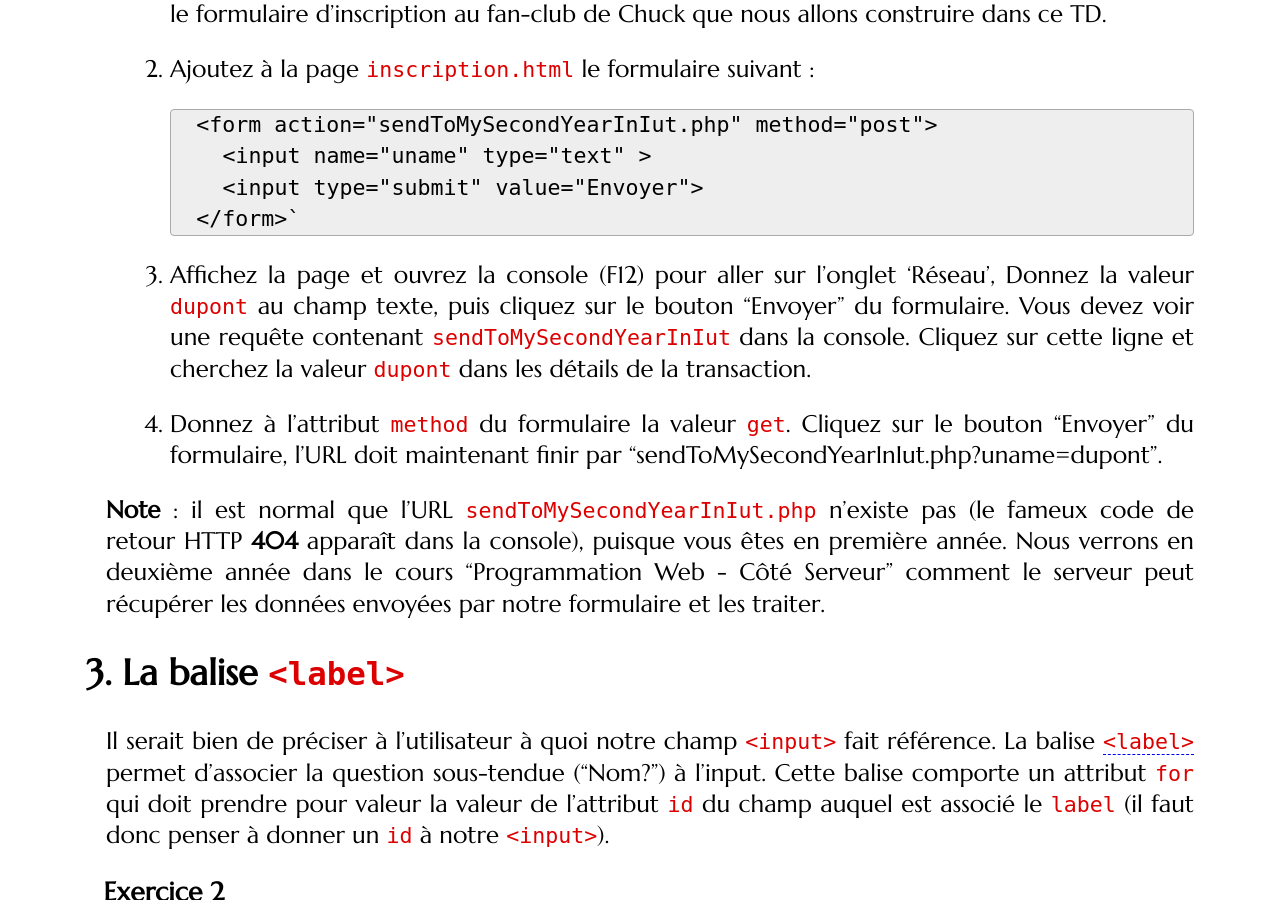
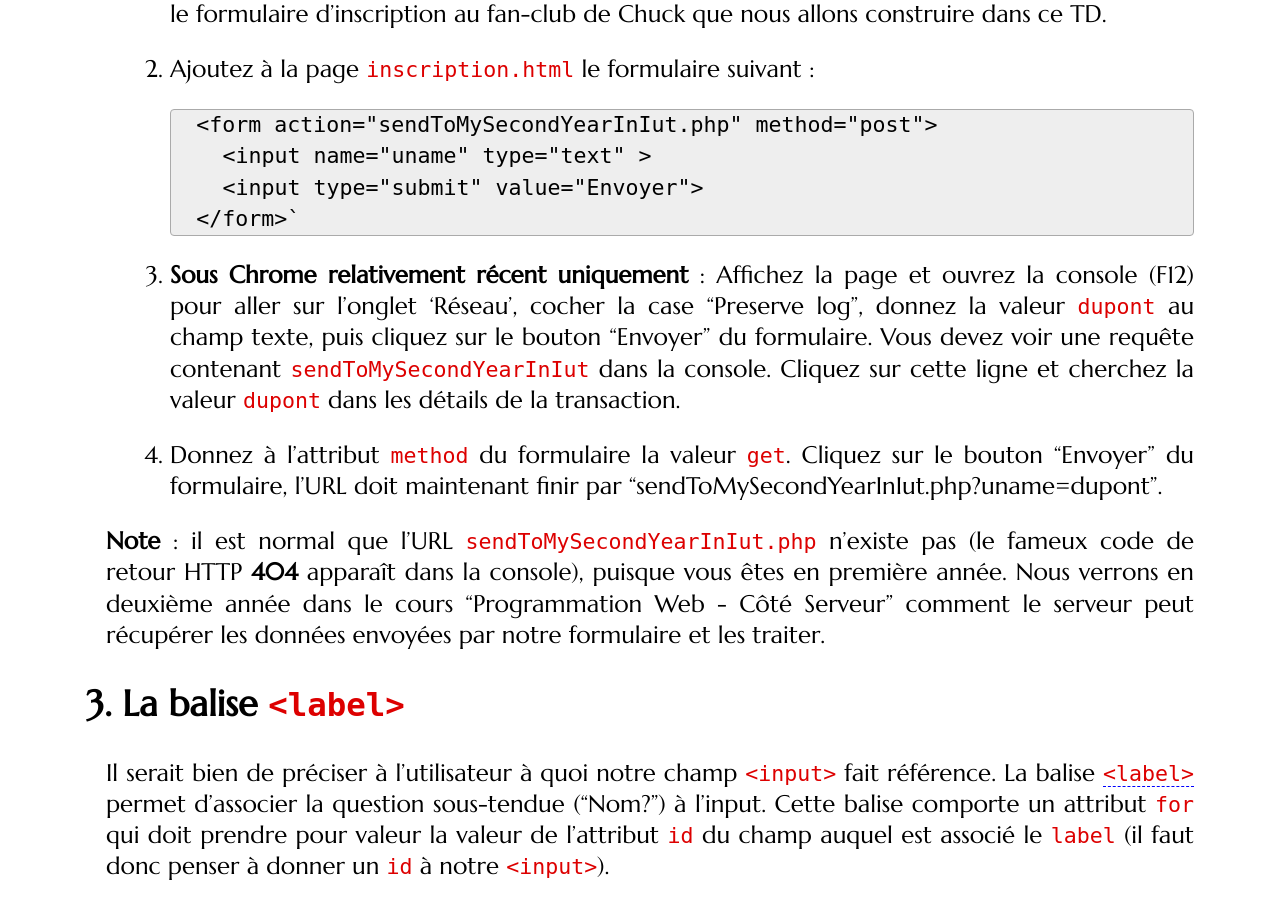
Before and after one commit to romainlebreton/R1.02-DeveloppementInterfacesWeb, a Jekyll site: the page built from tutorials/tutorial4.md, in a window 1280 px wide and 900 px high, scrolled down 1737 px. Built offline with Jekyll 4.4.1, drawn with Linux system fonts in a browser that asks for light colours; some web fonts are replaced; comment, search, counter and statistics services are not loaded; some of the changed text lies outside the part shown.

Commit message:
feedback student

```diff
--- a/tutorials/tutorial4.md
+++ b/tutorials/tutorial4.md
@@ -78,8 +78,8 @@ Nous allons voir comment est envoyée la valeur d'un `<input>` lorsque l'on soum
    ~~~
    {:.html}
 
-  1. Affichez la page et ouvrez la console (F12) pour aller sur l'onglet
-  'Réseau', Donnez la valeur `dupont` au champ texte, puis cliquez sur le bouton
+  1. <strong>Sous Chrome relativement récent uniquement</strong> : Affichez la page et ouvrez la console (F12) pour aller sur l'onglet
+  'Réseau', cocher la case "Preserve log", donnez la valeur `dupont` au champ texte, puis cliquez sur le bouton
   "Envoyer" du formulaire.  Vous devez voir une requête contenant
   `sendToMySecondYearInIut` dans la console. Cliquez sur cette ligne et cherchez
   la valeur `dupont` dans les détails de la transaction.
```
Also changed, not shown: other parts of tutorials/tutorial4.md (+2 -2 lines).
